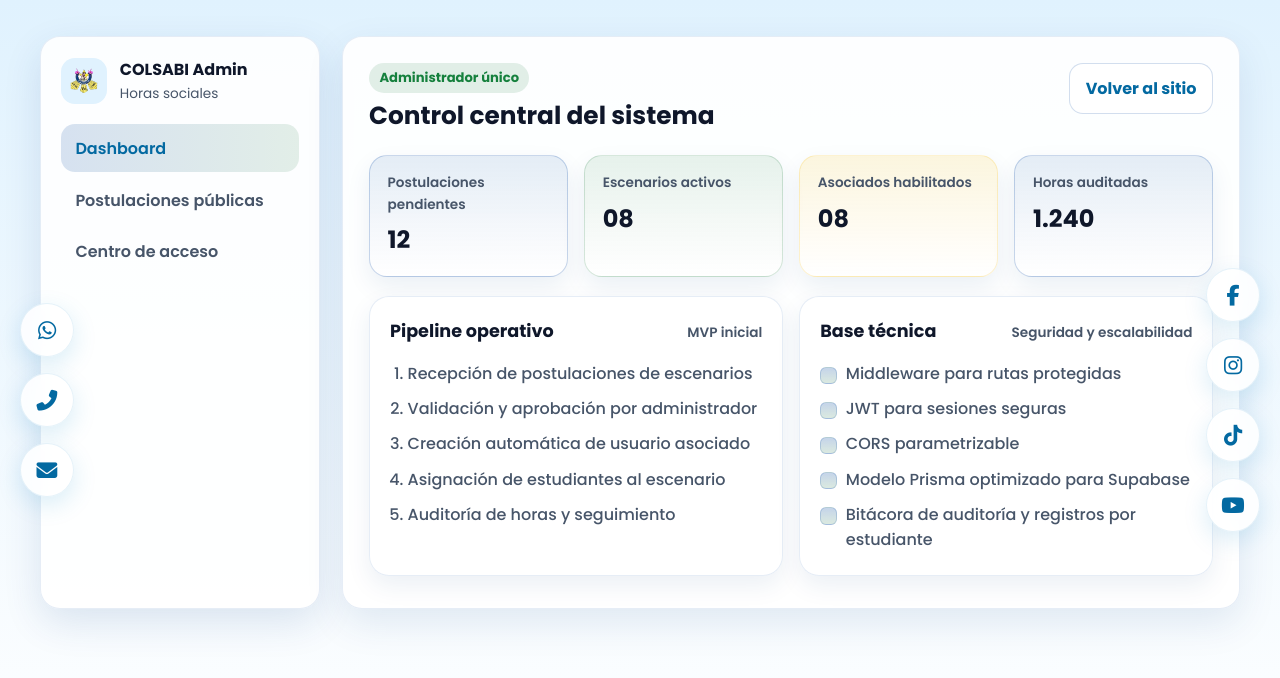
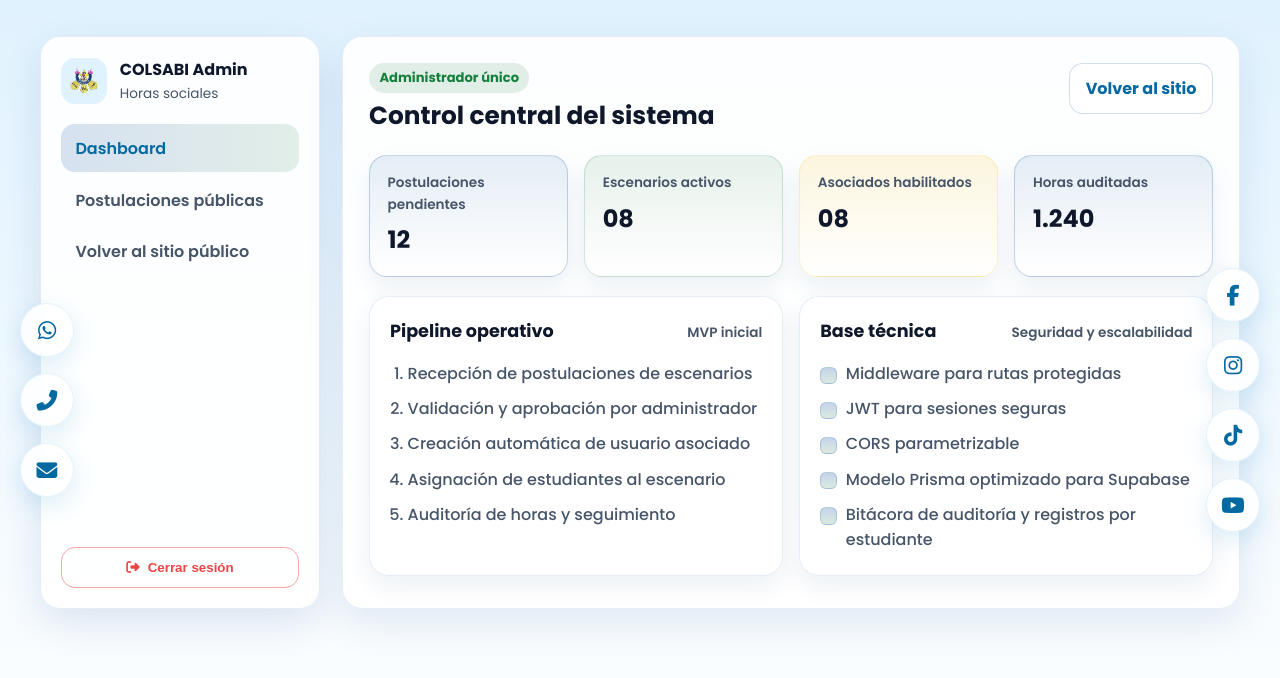
Before and after one commit to colsabiacacias2-crypto/colsabi-, a Next.js app: page /admin in a window 1280 px wide. Shown: the top 678 px of the page. Built offline with nearby package versions, Linux system fonts and the light colour scheme; no server answers.

Commit message:
feat: agregar funcionalidad de logout para poder cerrar sesion

```diff
--- a/app/admin/page.js
+++ b/app/admin/page.js
@@ -1,4 +1,5 @@
 import Link from 'next/link'
+import LogoutButton from '../components/LogoutButton'
 
 const summaryCards = [
   { label: 'Postulaciones pendientes', value: '12', accent: 'blue' },
@@ -19,7 +20,7 @@ export default function AdminPage() {
   return (
     <main className="workspace-page">
       <section className="workspace-shell">
-        <aside className="workspace-sidebar">
+        <aside className="workspace-sidebar" style={{ display: 'flex', flexDirection: 'column' }}>
           <div className="workspace-brand">
             <img src="/img/aaa/logo.png" alt="Logo COLSABI" />
             <div>
@@ -27,10 +28,14 @@ export default function AdminPage() {
               <span>Horas sociales</span>
             </div>
           </div>
-          <nav className="workspace-nav">
+          <nav className="workspace-nav" style={{ flex: 1, display: 'flex', flexDirection: 'column' }}>
             <Link href="/admin" className="active">Dashboard</Link>
             <Link href="/postular-escenario">Postulaciones públicas</Link>
-            <Link href="/ingreso">Centro de acceso</Link>
+            <Link href="/">Volver al sitio público</Link>
+
+            <div style={{ marginTop: 'auto', paddingTop: '2rem' }}>
+              <LogoutButton />
+            </div>
           </nav>
         </aside>
         <section className="workspace-main">
--- /dev/null
+++ b/app/components/LogoutButton.js
@@ -0,0 +1,37 @@
+'use client'
+
+import { useRouter } from 'next/navigation'
+
+export default function LogoutButton() {
+  const router = useRouter()
+
+  const handleLogout = async () => {
+    try {
+      await fetch('/api/auth/logout', { method: 'POST' })
+      router.push('/ingreso')
+      router.refresh()
+    } catch (error) {
+      console.error('Error al cerrar sesión', error)
+    }
+  }
+
+  return (
+    <button
+      onClick={handleLogout}
+      className="workspace-btn workspace-btn--ghost"
+      style={{
+        width: '100%',
+        marginTop: 'auto',
+        color: '#ef4444',
+        borderColor: '#fca5a5',
+        display: 'flex',
+        alignItems: 'center',
+        justifyContent: 'center',
+        gap: '0.5rem',
+        cursor: 'pointer'
+      }}
+    >
+      <i className="fas fa-sign-out-alt"></i> Cerrar sesión
+    </button>
+  )
+}
```
Also changed, not shown: app/api/auth/logout/route.js (+5 -14 lines).
